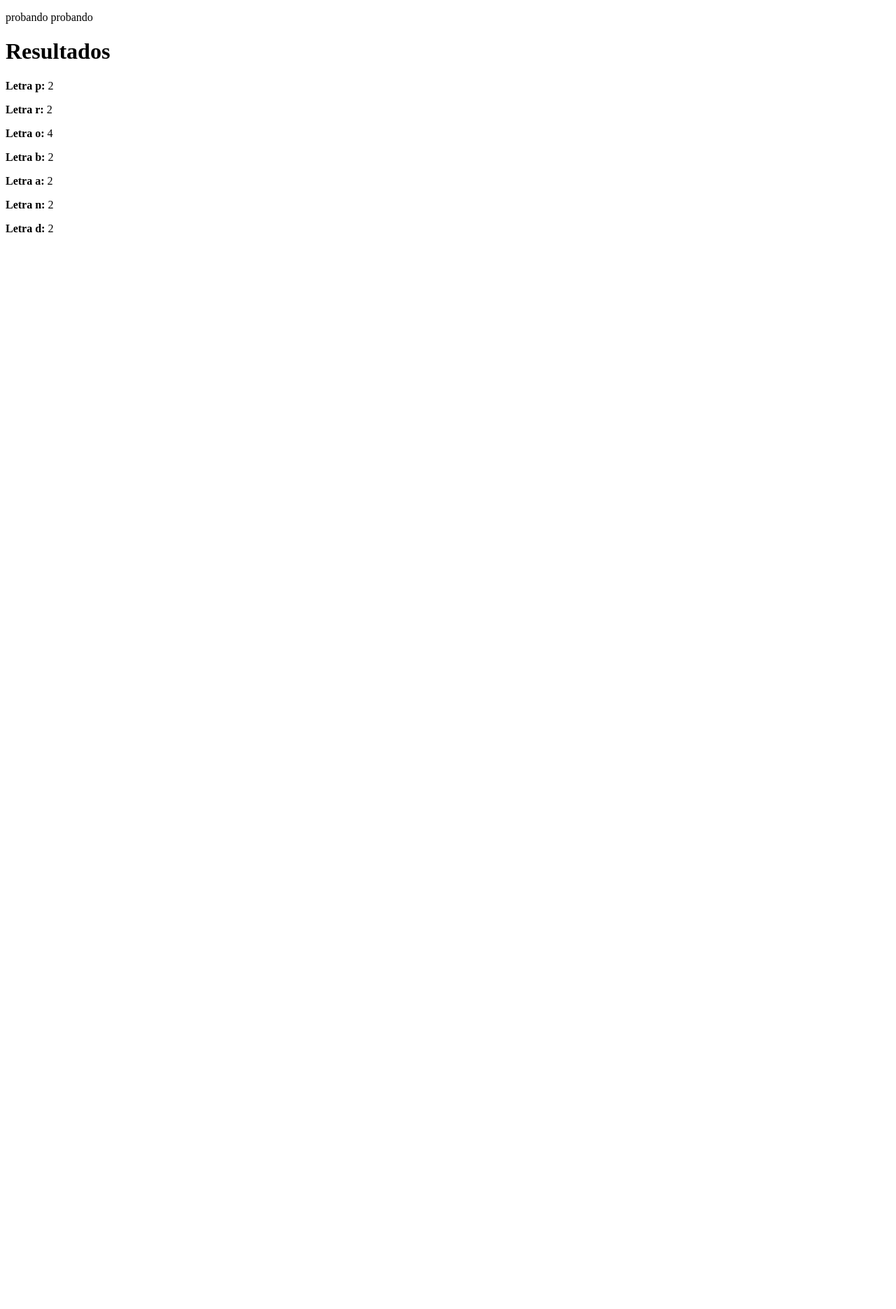
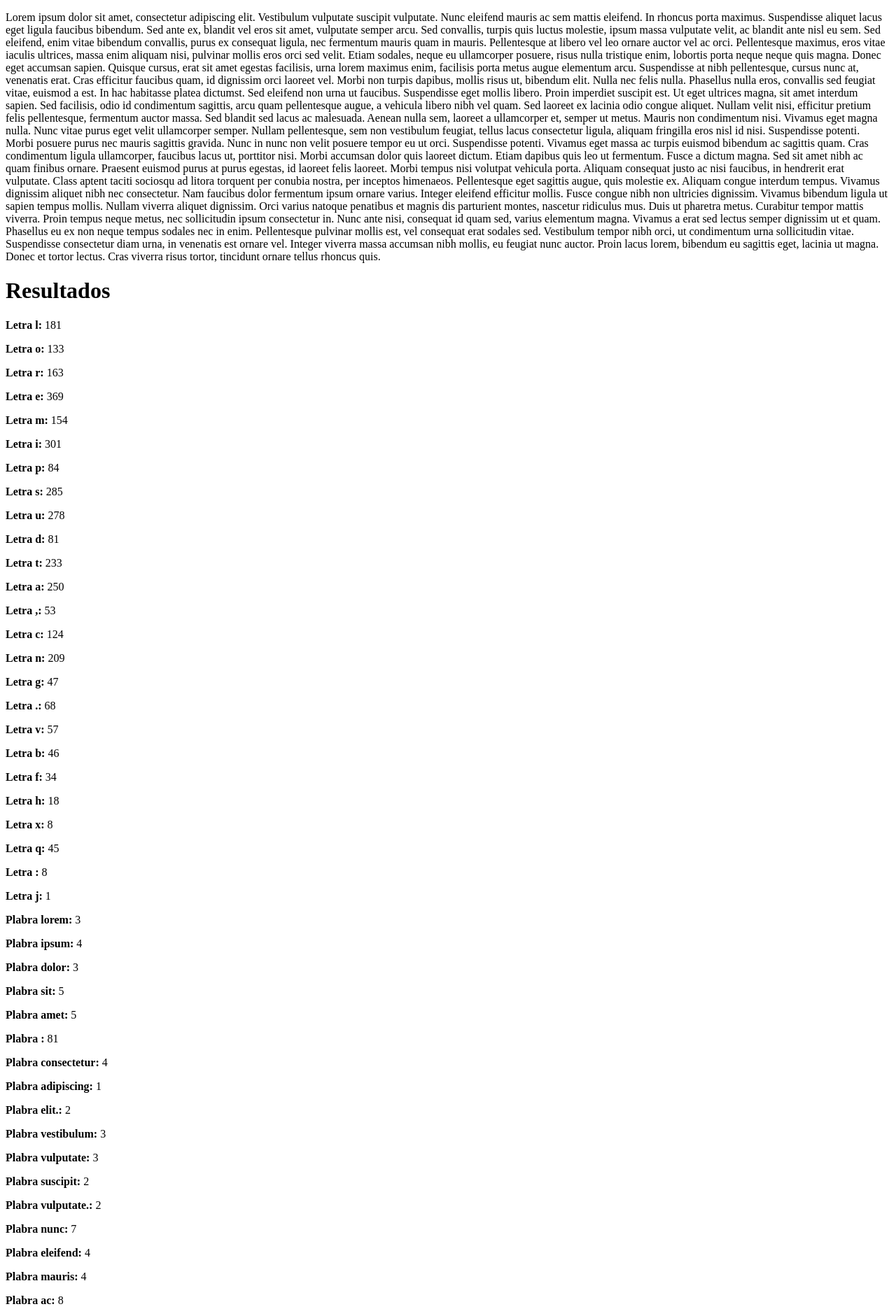
Before and after one commit to gilibethvega/count_words_and_letters, a plain HTML site: page index.html in a window 1280 px wide. Shown: the top 1871 px of the page at 70% size. Before the commit the page ends 800 px from the top, so only its background shows below. Drawn offline with Linux system fonts and the light colour scheme.

Commit message:
se utiliza misma logica de contar letras para contar palabras

```diff
--- a/app.js
+++ b/app.js
@@ -21,6 +21,7 @@ function countCharacter(){
     for (let i of str) {
         findCharacter(i, characters);
     };
+    //construyendo HTML
     var resultados = document.getElementById("resultados");
     for (let i in characters) {
         var strong = document.createElement("strong");
@@ -34,4 +35,46 @@ function countCharacter(){
     }
 };
 
+//Lógica de palabras
+
+function Word(word, cantidad=1){
+    this.word = word;
+    this.cantidad = cantidad;
+};
+//función que busca y agrega letras
+function findWords(word, words){
+    var find_it = false;
+    for (const w in words) {
+        if (words[w].word == word) {
+            words[w].cantidad += 1;
+            find_it = true;
+            break;
+        };
+    };
+    if(!find_it){words.push(new Word(word))};
+};
+//Funcion que cuenta palabras
+
+function countWords() {
+    var str = (document.getElementById("texto-entrada").innerHTML).toString().trim().replace(/ /g,",").toLowerCase().split(",");
+    var words = [];
+    for (const p of str) {
+        findWords(p, words);
+    };
+    //Construyendo HTML
+    var resultados = document.getElementById("resultados");
+    for (const i in words) {
+        var p = document.createElement("p");
+        var strong = document.createElement("strong");
+        var span = document.createElement("span");
+        strong.appendChild(document.createTextNode("Plabra "+words[i].word+": "));
+        span.appendChild(document.createTextNode(words[i].cantidad));
+        p.appendChild(strong);
+        p.appendChild(span);
+        resultados.appendChild(p);
+    };
+};
+
+//llamar funciones
 countCharacter()
+countWords()
--- a/index.html
+++ b/index.html
@@ -7,7 +7,15 @@
 </head>
 <body>
     <p id="texto-entrada">
-        probando probando
+        Lorem ipsum dolor sit amet, consectetur adipiscing elit. Vestibulum vulputate suscipit vulputate. Nunc eleifend mauris ac sem mattis eleifend. In rhoncus porta maximus. Suspendisse aliquet lacus eget ligula faucibus bibendum. Sed ante ex, blandit vel eros sit amet, vulputate semper arcu. Sed convallis, turpis quis luctus molestie, ipsum massa vulputate velit, ac blandit ante nisl eu sem. Sed eleifend, enim vitae bibendum convallis, purus ex consequat ligula, nec fermentum mauris quam in mauris. Pellentesque at libero vel leo ornare auctor vel ac orci. Pellentesque maximus, eros vitae iaculis ultrices, massa enim aliquam nisi, pulvinar mollis eros orci sed velit.
+
+        Etiam sodales, neque eu ullamcorper posuere, risus nulla tristique enim, lobortis porta neque neque quis magna. Donec eget accumsan sapien. Quisque cursus, erat sit amet egestas facilisis, urna lorem maximus enim, facilisis porta metus augue elementum arcu. Suspendisse at nibh pellentesque, cursus nunc at, venenatis erat. Cras efficitur faucibus quam, id dignissim orci laoreet vel. Morbi non turpis dapibus, mollis risus ut, bibendum elit. Nulla nec felis nulla. Phasellus nulla eros, convallis sed feugiat vitae, euismod a est. In hac habitasse platea dictumst. Sed eleifend non urna ut faucibus. Suspendisse eget mollis libero. Proin imperdiet suscipit est. Ut eget ultrices magna, sit amet interdum sapien. Sed facilisis, odio id condimentum sagittis, arcu quam pellentesque augue, a vehicula libero nibh vel quam.
+
+        Sed laoreet ex lacinia odio congue aliquet. Nullam velit nisi, efficitur pretium felis pellentesque, fermentum auctor massa. Sed blandit sed lacus ac malesuada. Aenean nulla sem, laoreet a ullamcorper et, semper ut metus. Mauris non condimentum nisi. Vivamus eget magna nulla. Nunc vitae purus eget velit ullamcorper semper. Nullam pellentesque, sem non vestibulum feugiat, tellus lacus consectetur ligula, aliquam fringilla eros nisl id nisi. Suspendisse potenti. Morbi posuere purus nec mauris sagittis gravida. Nunc in nunc non velit posuere tempor eu ut orci. Suspendisse potenti. Vivamus eget massa ac turpis euismod bibendum ac sagittis quam. Cras condimentum ligula ullamcorper, faucibus lacus ut, porttitor nisi. Morbi accumsan dolor quis laoreet dictum. Etiam dapibus quis leo ut fermentum.
+
+        Fusce a dictum magna. Sed sit amet nibh ac quam finibus ornare. Praesent euismod purus at purus egestas, id laoreet felis laoreet. Morbi tempus nisi volutpat vehicula porta. Aliquam consequat justo ac nisi faucibus, in hendrerit erat vulputate. Class aptent taciti sociosqu ad litora torquent per conubia nostra, per inceptos himenaeos. Pellentesque eget sagittis augue, quis molestie ex. Aliquam congue interdum tempus. Vivamus dignissim aliquet nibh nec consectetur. Nam faucibus dolor fermentum ipsum ornare varius. Integer eleifend efficitur mollis. Fusce congue nibh non ultricies dignissim. Vivamus bibendum ligula ut sapien tempus mollis. Nullam viverra aliquet dignissim.
+
+        Orci varius natoque penatibus et magnis dis parturient montes, nascetur ridiculus mus. Duis ut pharetra metus. Curabitur tempor mattis viverra. Proin tempus neque metus, nec sollicitudin ipsum consectetur in. Nunc ante nisi, consequat id quam sed, varius elementum magna. Vivamus a erat sed lectus semper dignissim ut et quam. Phasellus eu ex non neque tempus sodales nec in enim. Pellentesque pulvinar mollis est, vel consequat erat sodales sed. Vestibulum tempor nibh orci, ut condimentum urna sollicitudin vitae. Suspendisse consectetur diam urna, in venenatis est ornare vel. Integer viverra massa accumsan nibh mollis, eu feugiat nunc auctor. Proin lacus lorem, bibendum eu sagittis eget, lacinia ut magna. Donec et tortor lectus. Cras viverra risus tortor, tincidunt ornare tellus rhoncus quis.
     </p>
     <div id="resultados">
         <h1>Resultados</h1>
```
